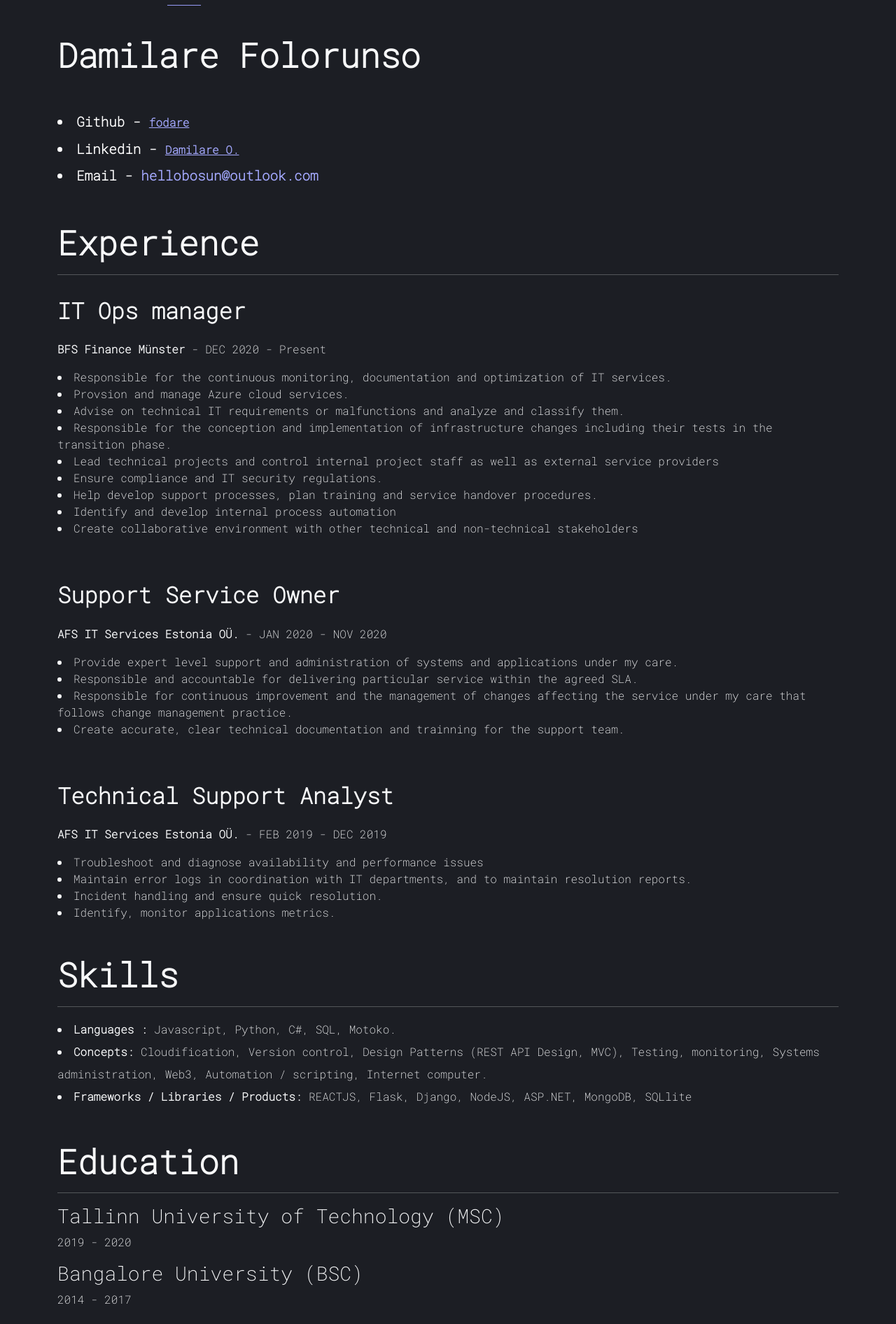
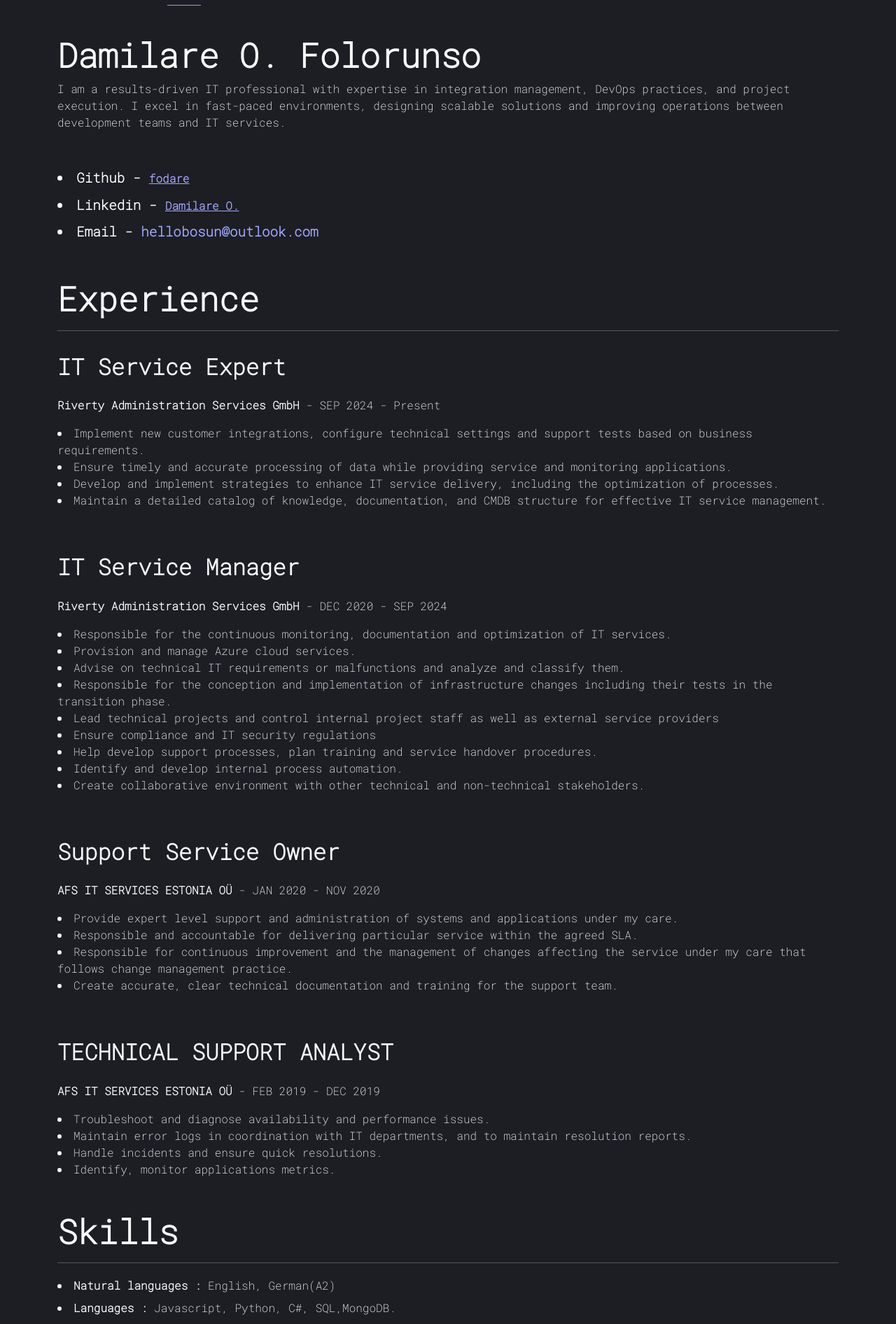
Before and after one commit to fodare/damilare-me, a React (Create React App) app: page /about/resume in a window 1280 px wide. Shown: the part 108-2000 px from the top of the page at 70% size. Built offline with nearby package versions, Linux system fonts and the light colour scheme.

Commit message:
Updated content on resume page.

```diff
--- a/src/views/Resume.jsx
+++ b/src/views/Resume.jsx
@@ -4,7 +4,14 @@ function Resume() {
    return (
       <div className="container">
          <div className="resume-header">
-            <h1 className="resume-headers">Damilare Folorunso</h1>
+            <h1 className="resume-headers">Damilare O. Folorunso</h1>
+            <p>
+               I am a results-driven IT professional with expertise in
+               integration management, DevOps practices, and project execution.
+               I excel in fast-paced environments, designing scalable solutions
+               and improving operations between development teams and IT
+               services.
+            </p>
          </div>
 
          <div className="resume-connections-links medium-margin-btm">
@@ -44,10 +51,40 @@ function Resume() {
 
             <div className="resume-experience-job medium-margin-btm">
                <h3 className="resume-experience-title small-padding-top">
-                  IT Ops manager
+                  IT Service Expert
                </h3>
                <p className="resume-experience-details small-padding-top">
-                  <strong>BFS Finance Münster</strong> - DEC 2020 - Present
+                  <strong>Riverty Administration Services GmbH</strong> - SEP
+                  2024 - Present
+               </p>
+
+               <div className="resume-experience-roles">
+                  <li>
+                     Implement new customer integrations, configure technical
+                     settings and support tests based on business requirements.
+                  </li>
+                  <li>
+                     Ensure timely and accurate processing of data while
+                     providing service and monitoring applications.
+                  </li>
+                  <li>
+                     Develop and implement strategies to enhance IT service
+                     delivery, including the optimization of processes.
+                  </li>
+                  <li>
+                     Maintain a detailed catalog of knowledge, documentation,
+                     and CMDB structure for effective IT service management.
+                  </li>
+               </div>
+            </div>
+
+            <div className="resume-experience-job medium-margin-btm">
+               <h3 className="resume-experience-title small-padding-top">
+                  IT Service Manager
+               </h3>
+               <p className="resume-experience-details small-padding-top">
+                  <strong>Riverty Administration Services GmbH</strong> - DEC
+                  2020 - SEP 2024
                </p>
 
                <div className="resume-experience-roles">
@@ -55,7 +92,7 @@ function Resume() {
                      Responsible for the continuous monitoring, documentation
                      and optimization of IT services.
                   </li>
-                  <li>Provsion and manage Azure cloud services. </li>
+                  <li>Provision and manage Azure cloud services.</li>
                   <li>
                      Advise on technical IT requirements or malfunctions and
                      analyze and classify them.
@@ -69,15 +106,15 @@ function Resume() {
                      Lead technical projects and control internal project staff
                      as well as external service providers
                   </li>
-                  <li>Ensure compliance and IT security regulations.</li>
+                  <li>Ensure compliance and IT security regulations</li>
                   <li>
                      Help develop support processes, plan training and service
                      handover procedures.
                   </li>
-                  <li>Identify and develop internal process automation</li>
+                  <li>Identify and develop internal process automation.</li>
                   <li>
                      Create collaborative environment with other technical and
-                     non-technical stakeholders
+                     non-technical stakeholders.
                   </li>
                </div>
             </div>
@@ -87,10 +124,9 @@ function Resume() {
                   Support Service Owner
                </h3>
                <p className="resume-experience-details small-padding-top">
-                  <strong>AFS IT Services Estonia OÜ.</strong> - JAN 2020 - NOV
+                  <strong>AFS IT SERVICES ESTONIA OÜ</strong> - JAN 2020 - NOV
                   2020
                </p>
-
                <div className="resume-experience-roles">
                   <li>
                      Provide expert level support and administration of systems
@@ -106,31 +142,30 @@ function Resume() {
                      change management practice.
                   </li>
                   <li>
-                     Create accurate, clear technical documentation and
-                     trainning for the support team.
+                     Create accurate, clear technical documentation and training
+                     for the support team.
                   </li>
                </div>
             </div>
 
             <div className="resume-experience-job medium-margin-btm">
                <h3 className="resume-experience-title small-padding-top">
-                  Technical Support Analyst
+                  TECHNICAL SUPPORT ANALYST
                </h3>
                <p className="resume-experience-details small-padding-top">
-                  <strong>AFS IT Services Estonia OÜ.</strong> - FEB 2019 - DEC
+                  <strong>AFS IT SERVICES ESTONIA OÜ</strong> - FEB 2019 - DEC
                   2019
                </p>
-
                <div className="resume-experience-roles">
                   <li>
                      Troubleshoot and diagnose availability and performance
-                     issues
+                     issues.
                   </li>
                   <li>
                      Maintain error logs in coordination with IT departments,
                      and to maintain resolution reports.
                   </li>
-                  <li>Incident handling and ensure quick resolution.</li>
+                  <li>Handle incidents and ensure quick resolutions.</li>
                   <li>Identify, monitor applications metrics.</li>
                </div>
             </div>
@@ -140,18 +175,17 @@ function Resume() {
             <hr />
             <div className="resume-skills-list">
                <li>
-                  <strong>Languages : </strong>Javascript, Python, C#, SQL,
-                  Motoko.
+                  <strong>Natural languages : </strong>English, German(A2)
                </li>
                <li>
-                  <strong>Concepts:</strong> Cloudification, Version control,
-                  Design Patterns (REST API Design, MVC), Testing, monitoring,
-                  Systems administration, Web3, Automation / scripting, Internet
-                  computer.
+                  <strong>Languages : </strong>Javascript, Python, C#,
+                  SQL,MongoDB.
                </li>
                <li>
-                  <strong>Frameworks / Libraries / Products:</strong> REACTJS,
-                  Flask, Django, NodeJS, ASP.NET, MongoDB, SQLlite
+                  <strong>Concepts:</strong> Cloud computing, Version control,
+                  Design Patterns, Testing, monitoring, Systems administration
+                  and integrations, Web3, Automation / scripting, Mobile and
+                  Desktop application developments.
                </li>
             </div>
          </div>
```
